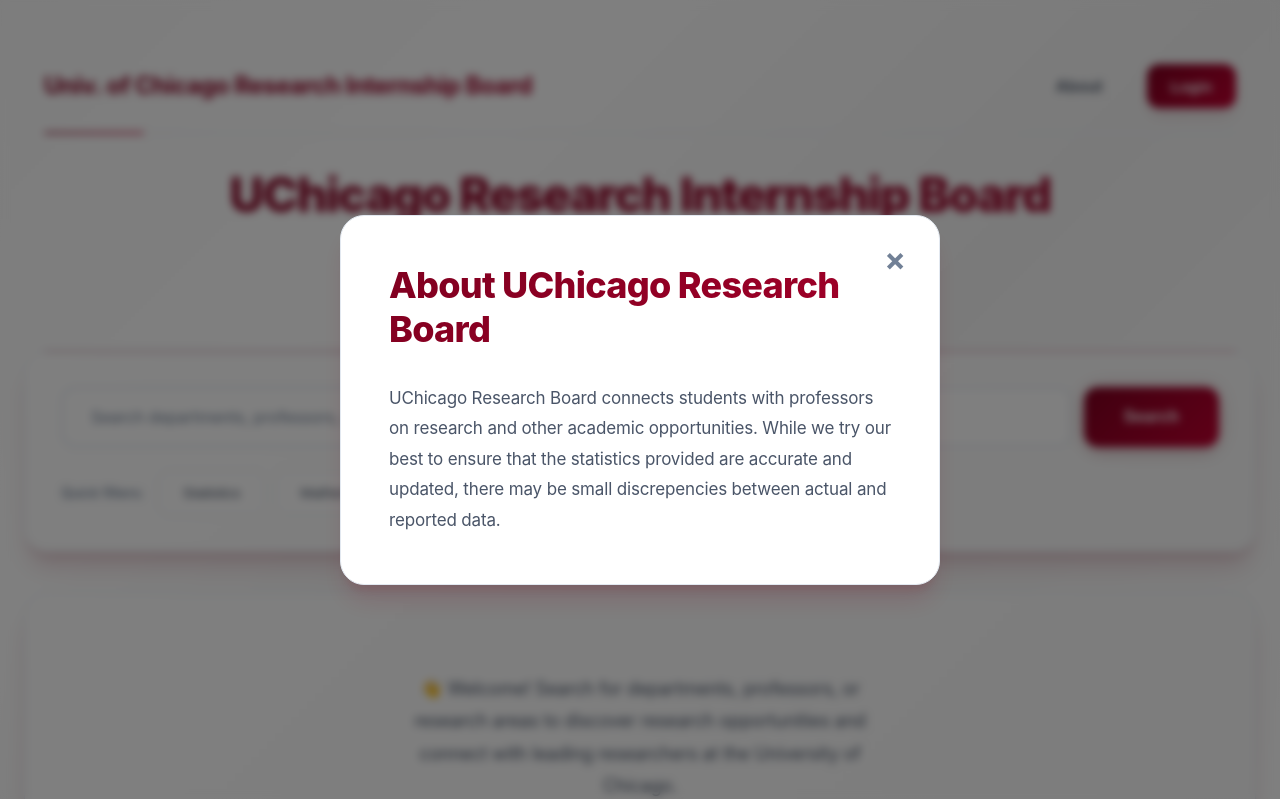
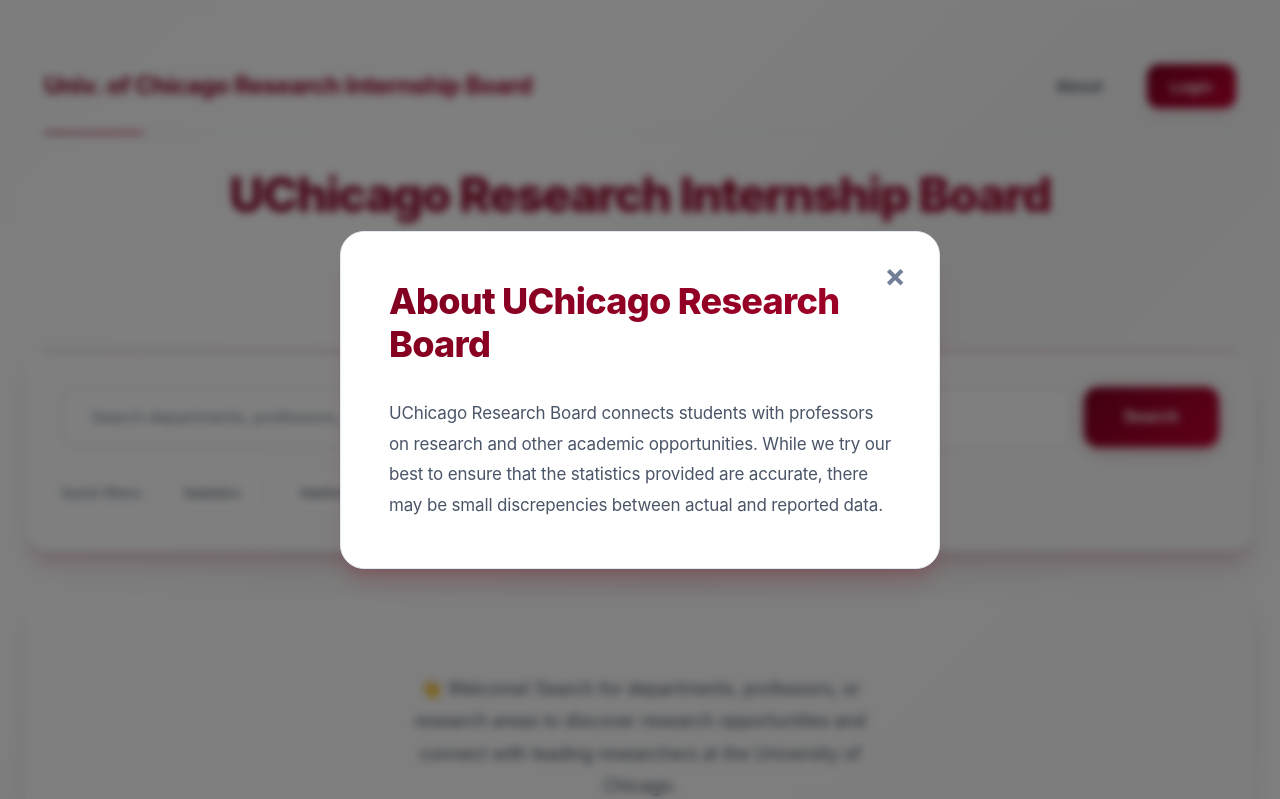
Before and after one commit to dtang04/uchicagoresearchboard, a plain HTML site: page index.html in a window 1280 px wide. Both pictures are taken after a click on the button "About". Shown: the top 799 px of the page. Drawn offline with Linux system fonts and the light colour scheme.

Commit message:
Update About modal text
- Remove 'and updated' from accuracy disclaimer
- Simplified text about data accuracy

```diff
--- a/index.html
+++ b/index.html
@@ -67,7 +67,7 @@
             <span class="about-modal-close">&times;</span>
             <h2>About UChicago Research Board</h2>
             <div class="about-content">
-                <p>UChicago Research Board connects students with professors on research and other academic opportunities. While we try our best to ensure that the statistics provided are accurate and updated, there may be small discrepencies between actual and reported data.</p>
+                <p>UChicago Research Board connects students with professors on research and other academic opportunities. While we try our best to ensure that the statistics provided are accurate, there may be small discrepencies between actual and reported data.</p>
             </div>
         </div>
     </div>
```
